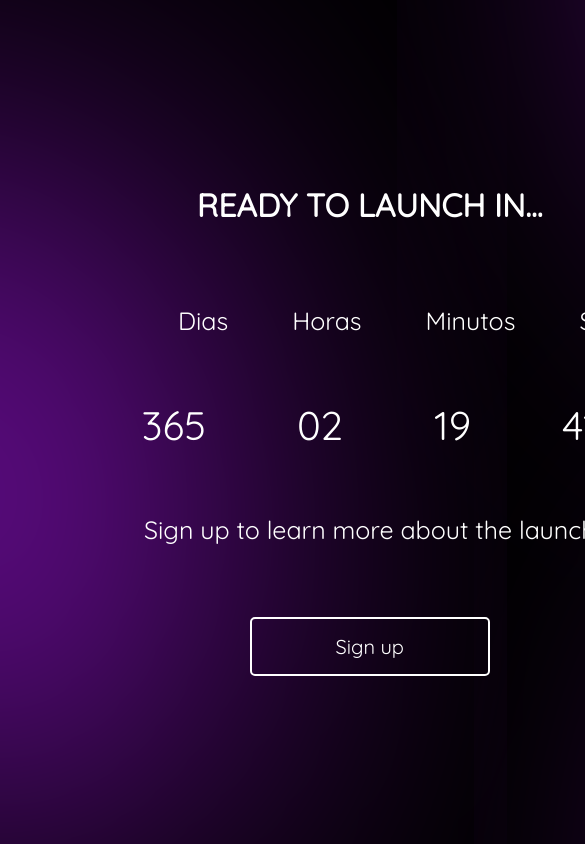
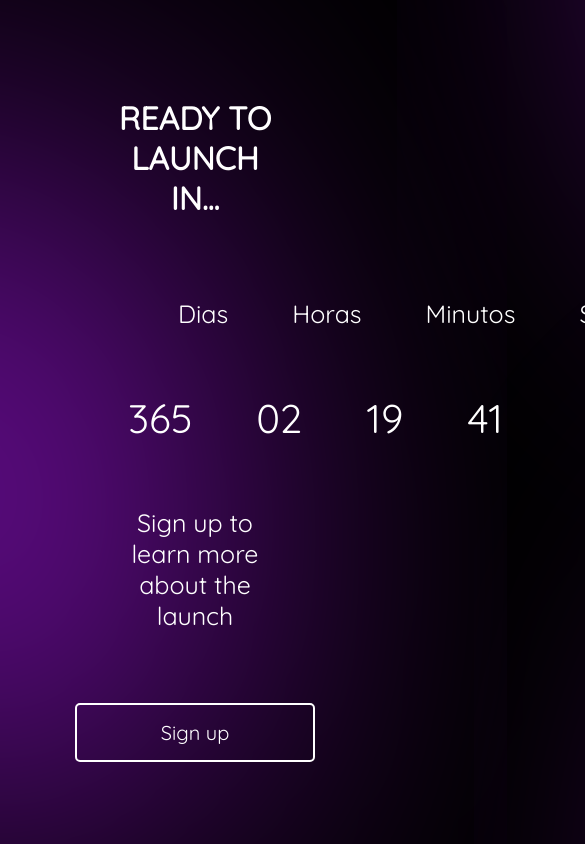
Before and after one commit to 4lisson0/Launch-Page, a plain HTML site: page index.html in a window 390 px wide. Shown: the top 844 px of the page, 585 px wide, since content can reach past the window. Drawn offline with Linux system fonts and the light colour scheme.

Commit message:
add responsivity

```diff
--- a/style.css
+++ b/style.css
@@ -118,3 +118,72 @@ button:focus {
 img {
     width: 40rem;
 }
+
+@media screen and (max-width: 500px) {
+    aside {
+        width: 0;
+        height: 0;
+    }
+
+    main {
+        width: 100vw;
+        height: 100vh;
+        display: flex;
+        flex-direction: column;
+        justify-content: center;
+        padding: 6rem;
+    }
+
+    h1 {
+        text-align: center;
+        font-family: 'Quicksand';
+        color: #ffff;
+        padding: 1rem;
+    }
+
+    p {
+        text-align: center;
+        font-family: 'Quicksand';
+        color: #ffff;
+        padding: 2rem;
+    }
+
+    .p2 {
+        font-size: 25px;
+    }
+
+    .time {
+        display: flex;
+        flex-direction: row;
+        justify-content: space-around;
+        font-size: 25px;
+        margin-left: 50px;
+    }
+
+    .number-time {
+        display: flex;
+        flex-direction: row;
+        justify-content: space-around;
+        font-size: 40px;
+    }
+
+    .more-information {
+        display: flex;
+        flex-direction: column;
+        align-items: center;
+        gap: 40px;
+    }
+
+    button {
+        font-family: 'Quicksand';
+        font-size: 20px;
+        width: 15rem;
+        padding: 15px;
+        background: transparent;
+        position: relative;
+        border: solid #ffff 2px;
+        color: #ffff;
+        transition: all 0.5s ease-in-out;
+        border-radius: 5px;
+    }
+}
```
